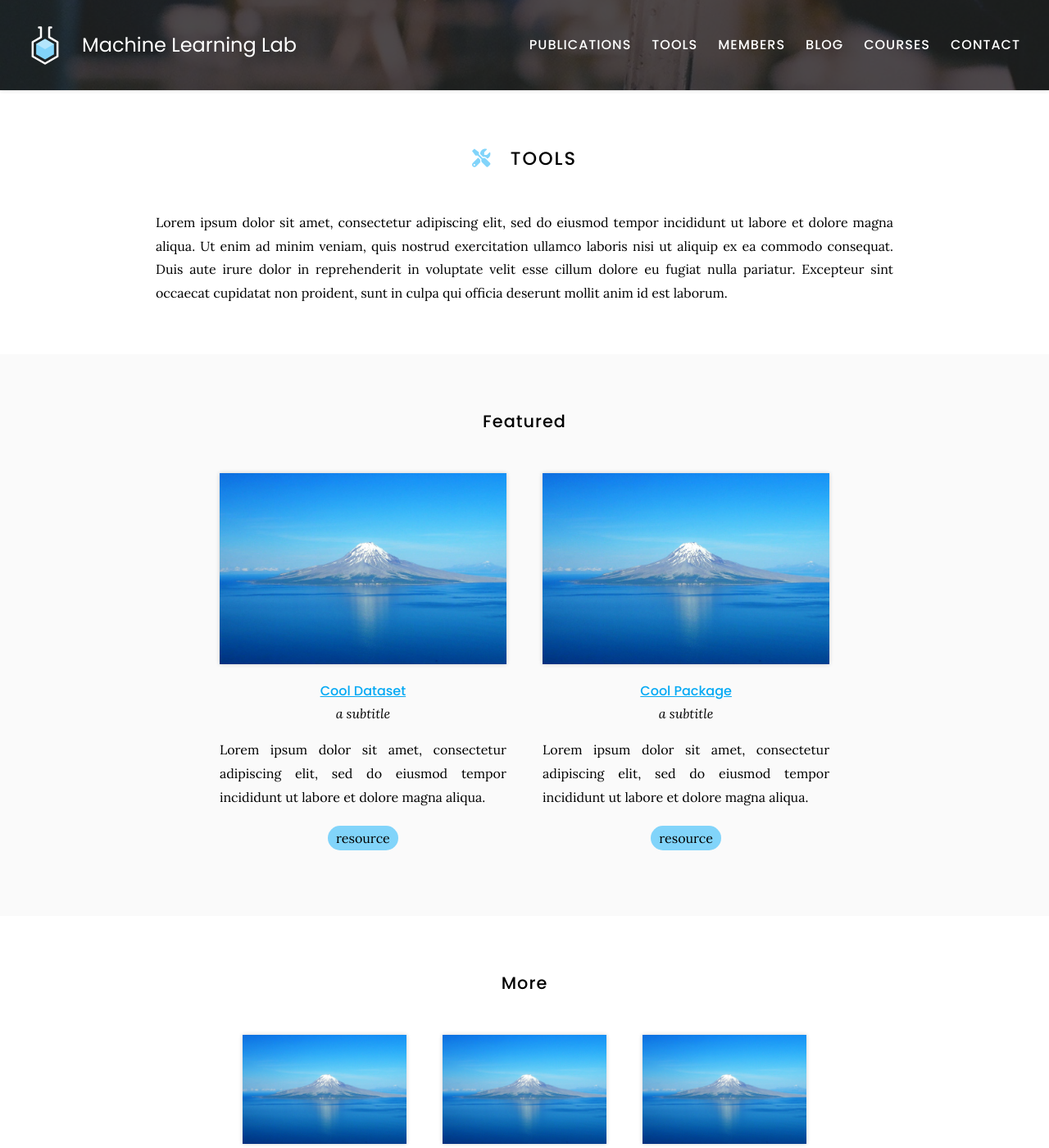
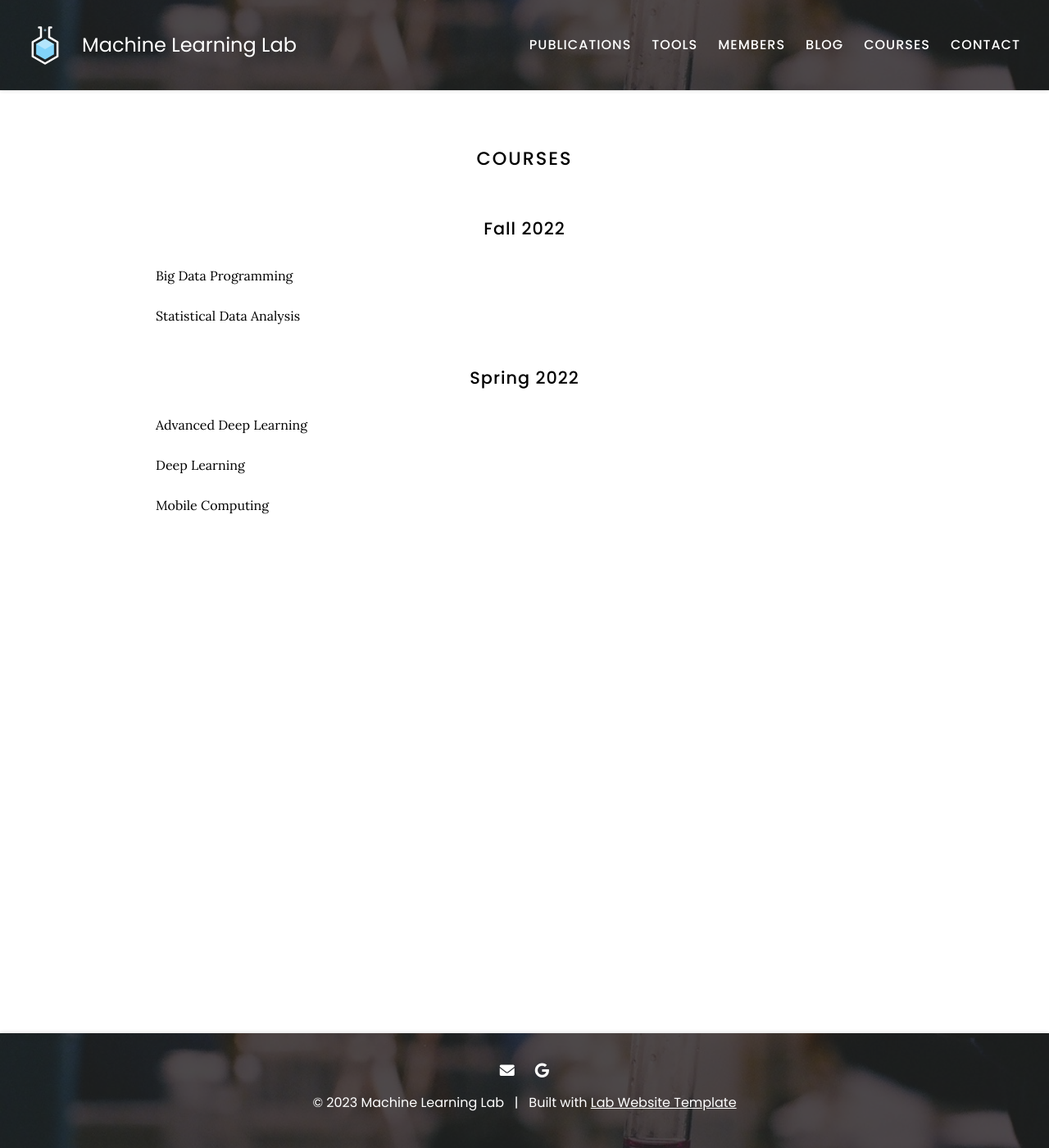
Before and after one commit to ailab-mju/ailab-mju.github.io, a Jekyll site: the page built from courses/index.md, in a window 1280 px wide and 1400 px high. Shown: the whole window at 82% size. Built offline with Jekyll 4.4.1, drawn with Linux system fonts in a browser that asks for light colours; some of the changed text lies outside the part shown.

Commit message:
Update index.md

```diff
--- a/courses/index.md
+++ b/courses/index.md
@@ -1,27 +1,23 @@
 ---
 title: Courses
 nav:
-  order: 4
+  order: 5
   tooltip: Courses
 ---
 
-# <i class="fas fa-tools"></i>Tools
+# Courses
 
-Lorem ipsum dolor sit amet, consectetur adipiscing elit, sed do eiusmod tempor incididunt ut labore et dolore magna aliqua.
-Ut enim ad minim veniam, quis nostrud exercitation ullamco laboris nisi ut aliquip ex ea commodo consequat.
-Duis aute irure dolor in reprehenderit in voluptate velit esse cillum dolore eu fugiat nulla pariatur.
-Excepteur sint occaecat cupidatat non proident, sunt in culpa qui officia deserunt mollit anim id est laborum.
 
-{% include search-info.html %}
+## Fall 2022
 
-{% include section.html %}
+Big Data Programming
 
-## Featured
+Statistical Data Analysis
 
-{% include list.html component="card" data="tools" filters="group: featured" %}
+## Spring 2022
 
-{% include section.html %}
+Advanced Deep Learning
 
-## More
+Deep Learning
 
-{% include list.html component="card" data="tools" filters="group: more" style="small" %}
+Mobile Computing
```
